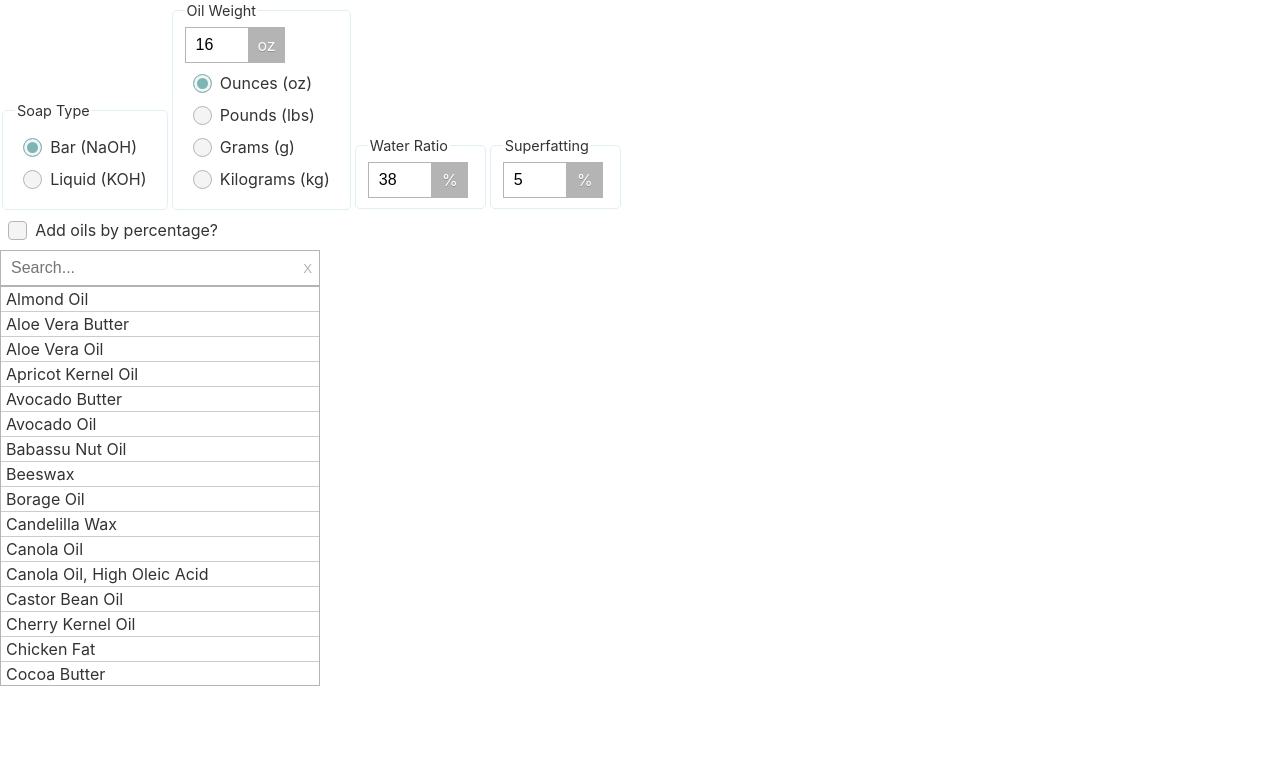
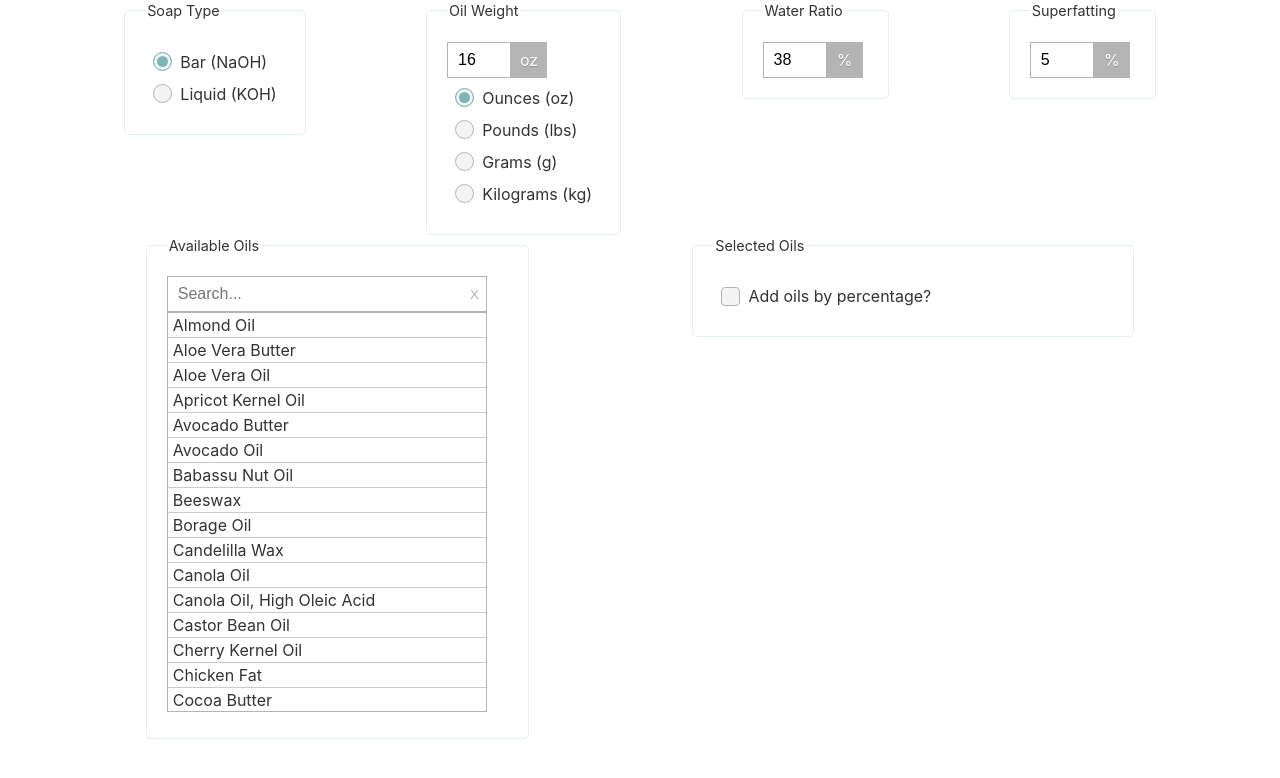
Before and after one commit to joshuahenson/exercises, a React (Create React App) app: page / in a window 1280 px wide. Shown: the top 778 px of the page. Built offline with nearby package versions, Linux system fonts and the light colour scheme.

Commit message:
Playing with layout
This is still very rough

```diff
--- a/src/index.css
+++ b/src/components/App.css
@@ -23,7 +23,8 @@ ul {
 fieldset {
   border: 1px solid #E0EFF1;
   border-radius: 5px;
-  display: inline-block;
+  flex-shrink: 0;
+  padding: 20px;
 }
 
 legend {
@@ -44,6 +45,23 @@ input:focus  {
   border-color: #7DB4B5;
 }
 
+.container {
+  margin: 0 auto;
+  width: 90%;
+}
+
 .i-b {
   display: inline-block;
 }
+
+.row {
+  display: flex;
+  justify-content: space-around;
+  align-items: flex-start;
+  flex-wrap: wrap;
+}
+
+.col {
+  display: flex;
+  flex-direction: column;
+}
--- a/src/components/App.js
+++ b/src/components/App.js
@@ -11,6 +11,7 @@ import InputUnit from './InputUnit';
 import {
   pickSoapType, addOil, pickUnit, setOilWeight, setWaterRatio, setSuperfatting, setByPercent
 } from '../actions';
+import './App.css';
 
 const App = (
   {
@@ -18,7 +19,10 @@ const App = (
     waterRatio, setWaterRatio, superfatting, setSuperfatting, byPercent, setByPercent
   }) => {
   return (
+
+    <div className="container">
       <form>
+        <div className="row">
           <fieldset>
             <legend>Soap Type</legend>
             <Radio
@@ -76,19 +80,26 @@ const App = (
               onChange={e => setSuperfatting(e.target.value)}
             />
           </fieldset>
-
-      <div>
+        </div>
+        <div className="row">
+          <fieldset>
+            <legend>Available Oils</legend>
+            <FilteredInput data={sap} clickHandler={addOil} />
+          </fieldset>
+          <fieldset>
+            <legend>Selected Oils</legend>
+            <div className="col">
               <Checkbox
                 name="percent_checkbox" id="percent_checkbox" label="Add oils by percentage?"
                 checked={byPercent}
                 clickHandler={() => setByPercent()}
               />
-      </div>
-      <div >
-        <FilteredInput data={sap} clickHandler={addOil} />
               <Oils />
             </div>
+          </fieldset>
+        </div>
       </form>
+    </div>
   );
 };
 
--- a/src/components/Oils.css
+++ b/src/components/Oils.css
@@ -6,14 +6,14 @@
   vertical-align: top;
   width: 400px;
   padding: 0;
-  margin: 2.25em 0 0 0;
+  margin: 0;
 }
 
 .oils li {
   width: 100%;
   position: relative;
   display: inline-block;
-  padding-bottom: 5px;
+  padding: 3px 0;
   user-select: none;
 }
 
--- a/src/index.js
+++ b/src/index.js
@@ -4,7 +4,6 @@ import { createStore, applyMiddleware } from 'redux';
 import { Provider } from 'react-redux';
 import App from './components/App';
 import reducers from './reducers';
-import './index.css';
 
 const createStoreWithMiddleware = applyMiddleware()(createStore);
 
```
Lines whose indentation alone changed are shown as unchanged.
